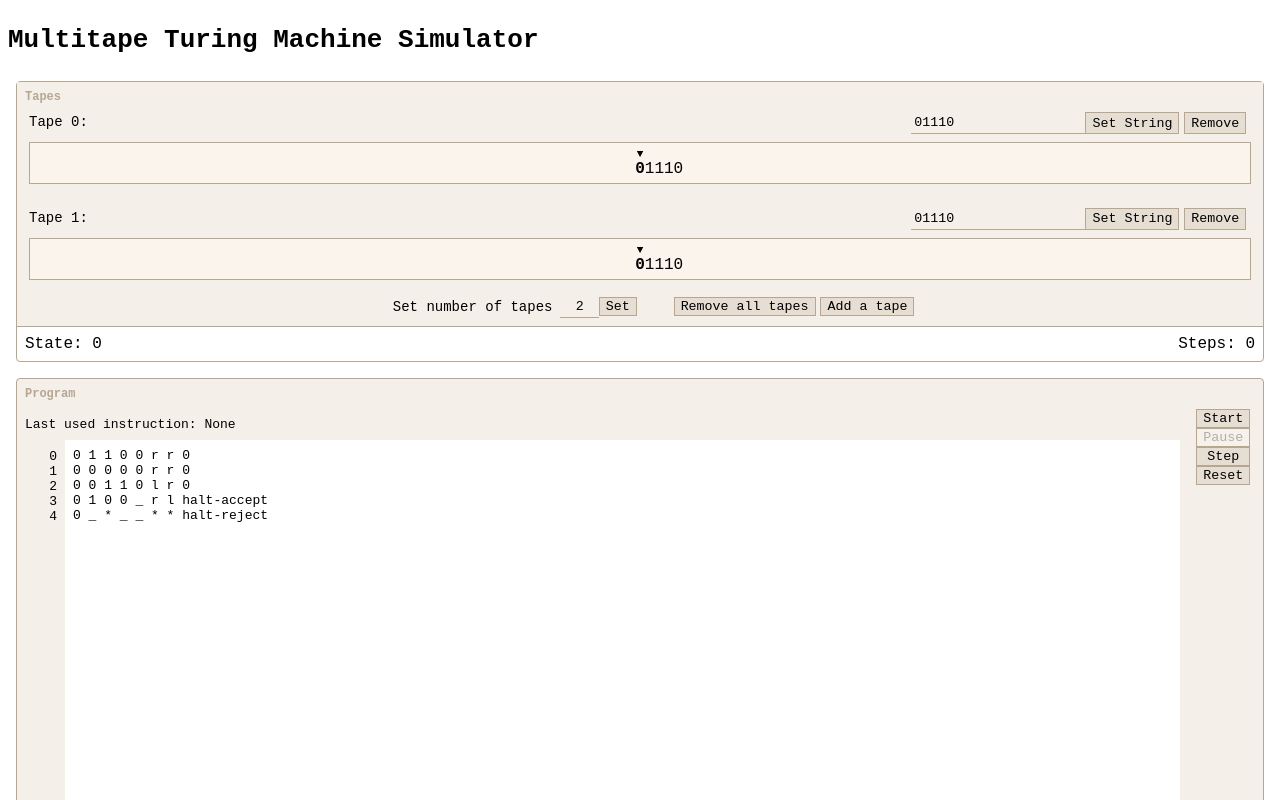
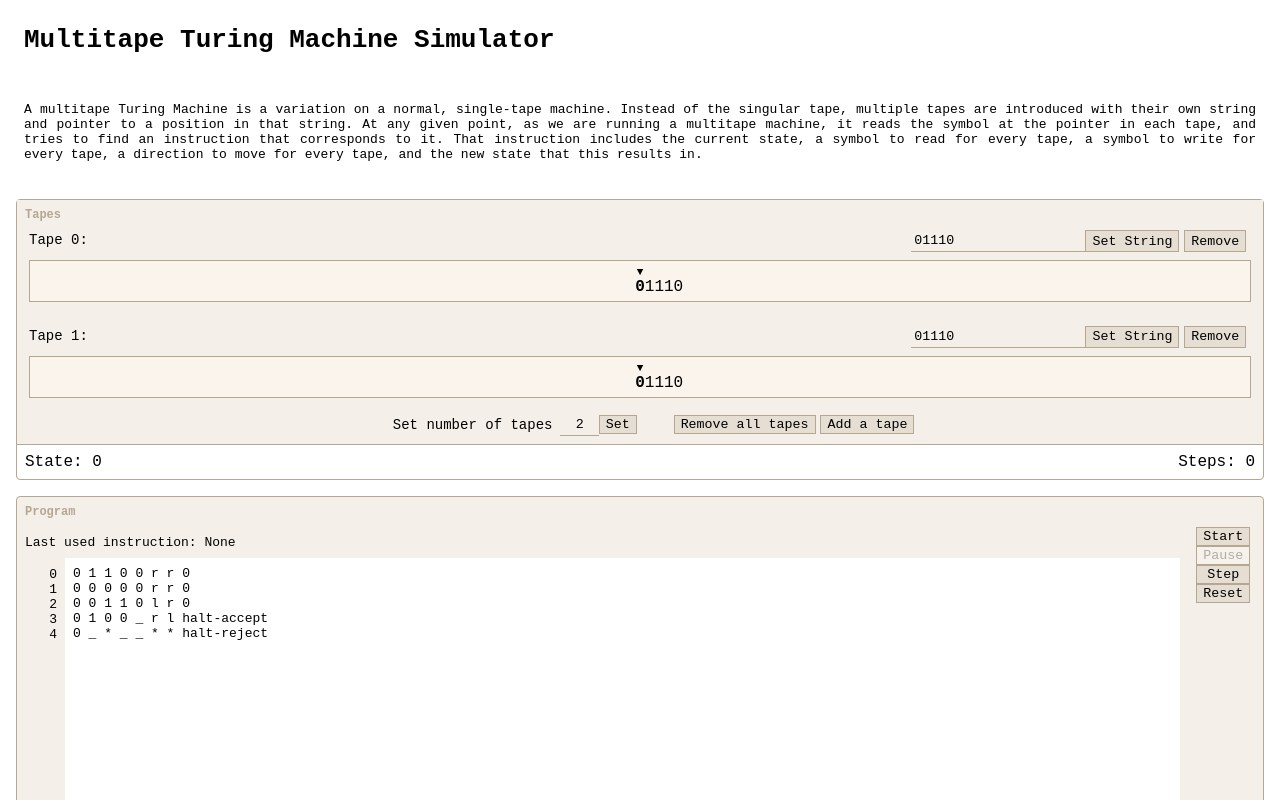
Before and after one commit to gabriellebzhu/multitape-turing-machine-simulator, a React app: page / in a window 1280 px wide. Shown: the top 800 px of the page. Built offline with nearby package versions, Linux system fonts and the light colour scheme.

Commit message:
Add brief description and github link to website

```diff
--- a/src/components/machine/index.tsx
+++ b/src/components/machine/index.tsx
@@ -52,6 +52,16 @@ const Simulator: React.FC = () => {
   return (
     <div className="simulator">
       <h1>Multitape Turing Machine Simulator</h1>
+      <p>
+        A multitape Turing Machine is a variation on a normal, single-tape
+        machine. Instead of the singular tape, multiple tapes are introduced
+        with their own string and pointer to a position in that string. At any
+        given point, as we are running a multitape machine, it reads the symbol
+        at the pointer in each tape, and tries to find an instruction that
+        corresponds to it. That instruction includes the current state, a symbol
+        to read for every tape, a symbol to write for every tape, a direction to
+        move for every tape, and the new state that this results in.
+      </p>
       <div className="tape-state__container">
         <TapesComponent
           tapes={tapes}
@@ -78,6 +88,9 @@ const Simulator: React.FC = () => {
         handleReset={handleReset}
         tm={tm}
       />
+      <a href="https://github.com/gabriellebzhu/multitape-turing-machine-simulator">
+        <p>Github Repository</p>
+      </a>
     </div>
   );
 };
--- a/src/index.scss
+++ b/src/index.scss
@@ -4,12 +4,19 @@
 
 h1 {
   font-family: monospace;
+  padding-left: 1rem;
 }
 
 h2 {
   font-family: monospace;
   font-size: 14px;
   margin: 0;
+}
+
+p {
+  font-family: monospace;
+  padding: 1rem;
+  text-align: justify;
 }
 
 input {
```
